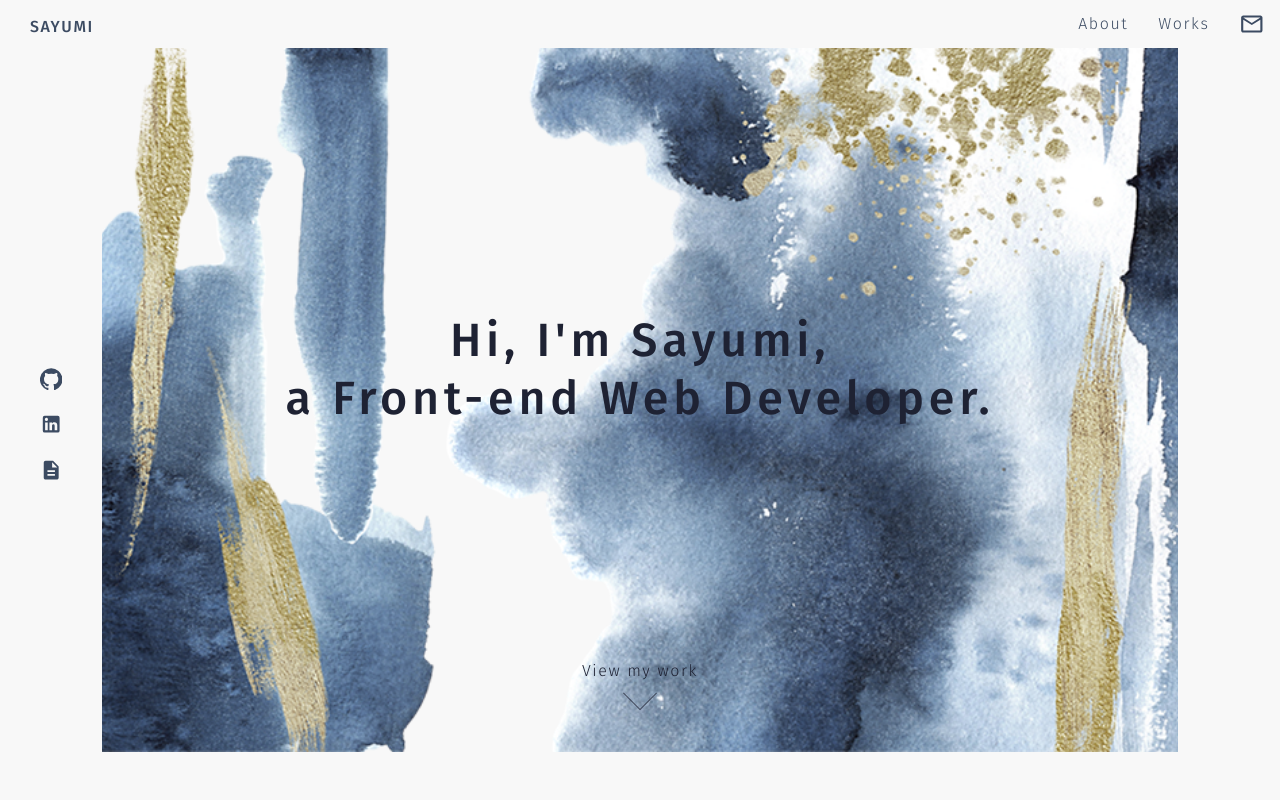
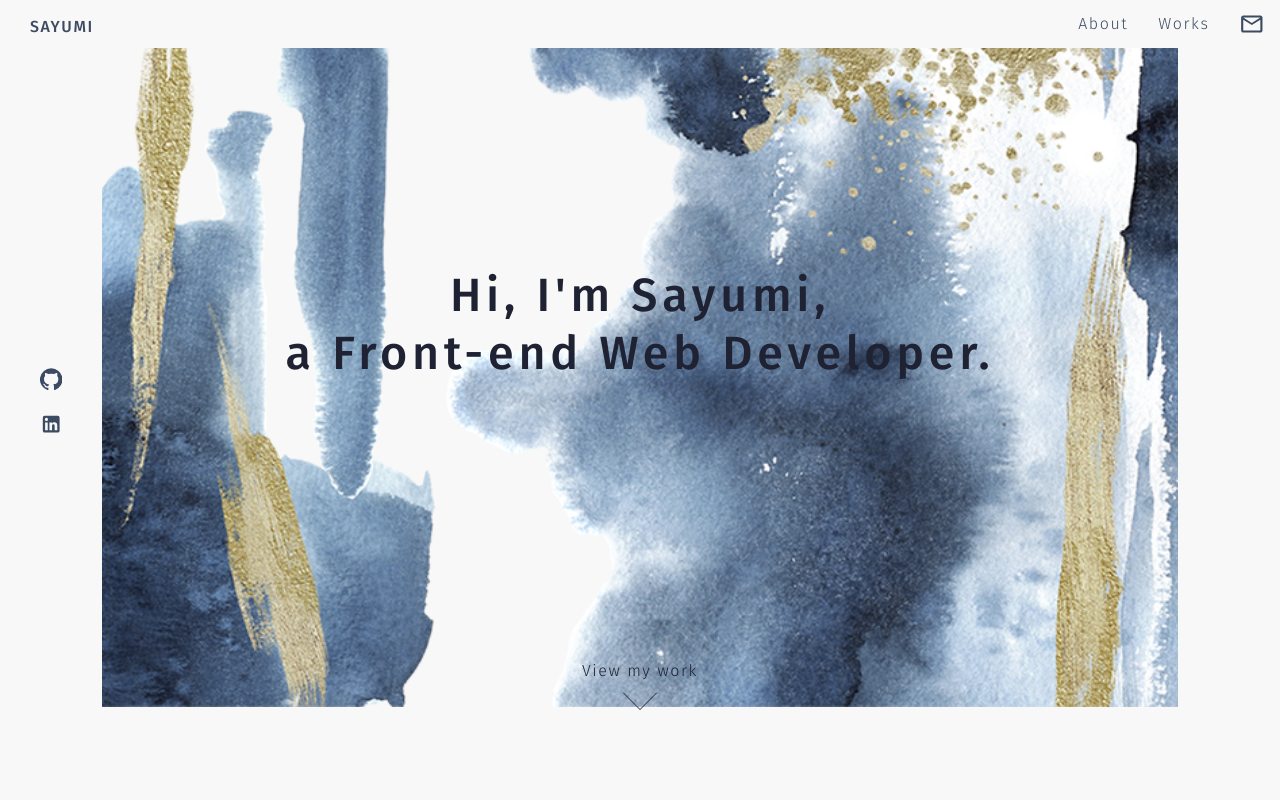
Before and after one commit to Sayumi-n/portfolio-react, a React (Create React App) app: page / in a window 1280 px wide. Shown: the top 800 px of the page. Built offline with nearby package versions, Linux system fonts and the light colour scheme.

Commit message:
link edited

```diff
--- a/public/index.html
+++ b/public/index.html
@@ -26,6 +26,7 @@
       name="description"
       content="Hi, I'm Sayumi, a Front-end Web Developer."
     />
+
     <link rel="apple-touch-icon" href="%PUBLIC_URL%/images/icon.png" />
     <!--
       manifest.json provides metadata used when your web app is installed on a
--- a/src/components/layout/Navbar.jsx
+++ b/src/components/layout/Navbar.jsx
@@ -123,11 +123,11 @@ const Navbar = () => {
               <LinkedInIcon />
             </StyledLink>
           </StyledIconList>
-          <StyledIconList>
+          {/* <StyledIconList>
             <StyledLink href="./Sayumi_N_Resume.pdf">
               <DescriptionIcon />
             </StyledLink>
-          </StyledIconList>
+          </StyledIconList> */}
         </ul>
       </SubNav>
     </>
```
